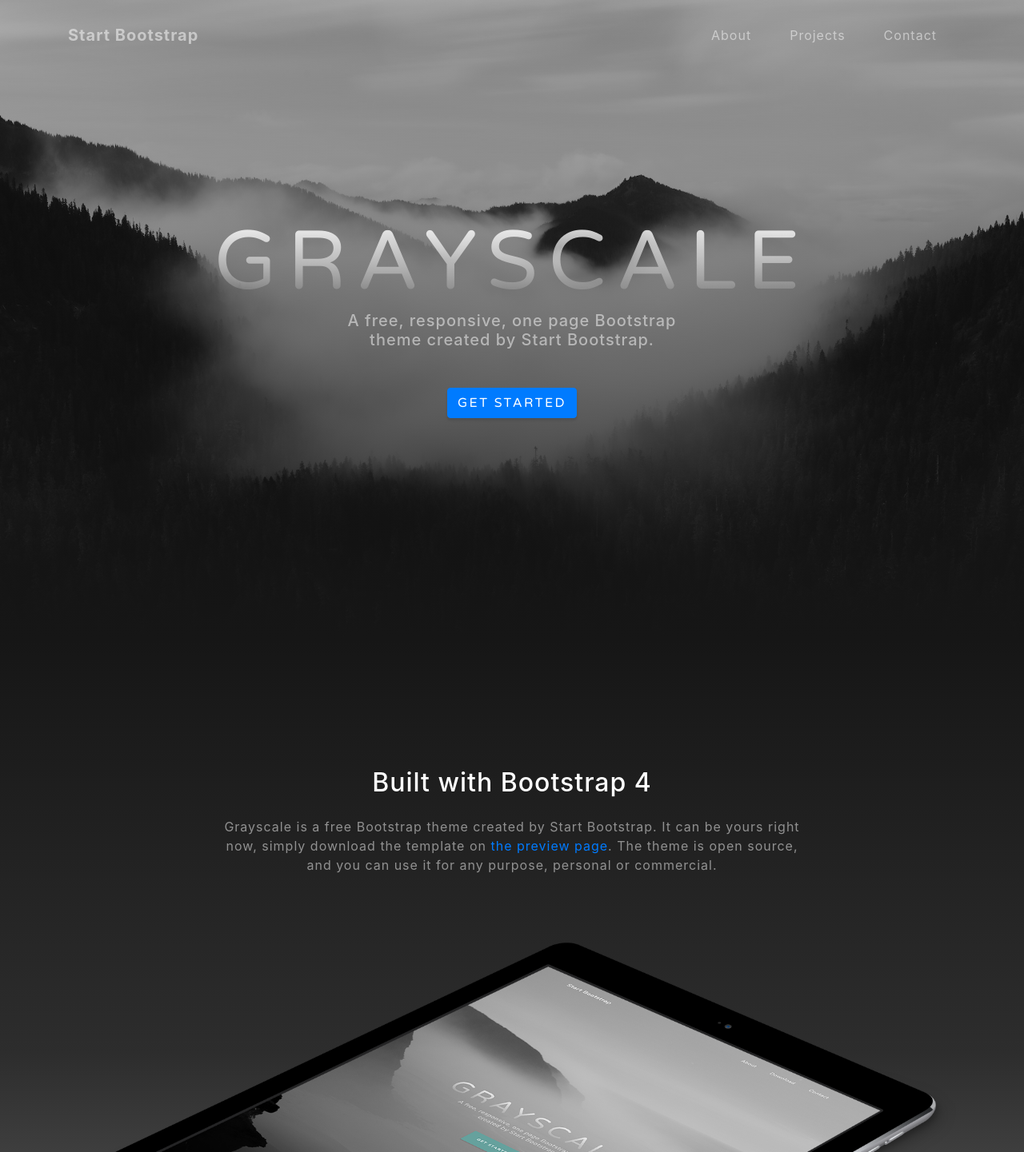
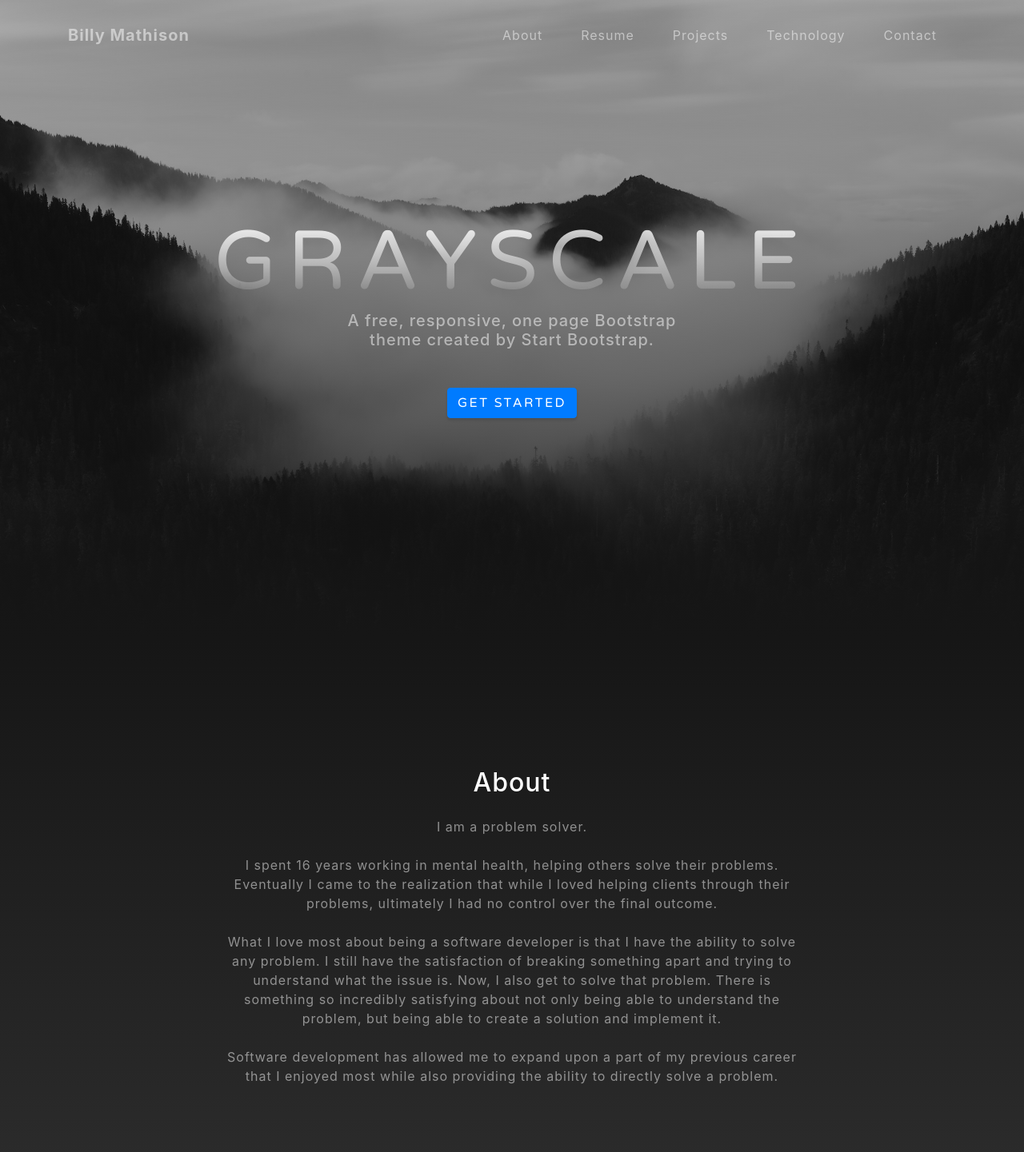
Before and after one commit to wlmathison/wlmathison.github.io, a website with bundled scripts: page index.html in a window 1280 px wide. Shown: the top 1441 px of the page at 80% size. Built offline with nearby package versions, Linux system fonts and the light colour scheme.

Commit message:
Adding CNAME file and starter text from previous project

```diff
--- a/index.html
+++ b/index.html
@@ -8,7 +8,7 @@
   <meta name="description" content="">
   <meta name="author" content="">
 
-  <title>Grayscale - Start Bootstrap Theme</title>
+  <title>Billy Mathison | Nashville-Based Full-Stack Developer</title>
 
   <!-- Bootstrap core CSS -->
   <link href="vendor/bootstrap/css/bootstrap.min.css" rel="stylesheet">
@@ -28,7 +28,7 @@
   <!-- Navigation -->
   <nav class="navbar navbar-expand-lg navbar-light fixed-top" id="mainNav">
     <div class="container">
-      <a class="navbar-brand js-scroll-trigger" href="#page-top">Start Bootstrap</a>
+      <a class="navbar-brand js-scroll-trigger" href="#page-top">Billy Mathison</a>
       <button class="navbar-toggler navbar-toggler-right" type="button" data-toggle="collapse" data-target="#navbarResponsive" aria-controls="navbarResponsive" aria-expanded="false" aria-label="Toggle navigation">
         Menu
         <i class="fas fa-bars"></i>
@@ -39,10 +39,16 @@
             <a class="nav-link js-scroll-trigger" href="#about">About</a>
           </li>
           <li class="nav-item">
+            <a class="nav-link js-scroll-trigger" href="#">Resume</a>
+          </li>
+          <li class="nav-item">
             <a class="nav-link js-scroll-trigger" href="#projects">Projects</a>
           </li>
           <li class="nav-item">
-            <a class="nav-link js-scroll-trigger" href="#signup">Contact</a>
+            <a class="nav-link js-scroll-trigger" href="#">Technology</a>
+          </li>
+          <li class="nav-item">
+            <a class="nav-link js-scroll-trigger" href="#">Contact</a>
           </li>
         </ul>
       </div>
@@ -65,9 +71,21 @@
     <div class="container">
       <div class="row">
         <div class="col-lg-8 mx-auto">
-          <h2 class="text-white mb-4">Built with Bootstrap 4</h2>
-          <p class="text-white-50">Grayscale is a free Bootstrap theme created by Start Bootstrap. It can be yours right now, simply download the template on
-            <a href="http://startbootstrap.com/template-overviews/grayscale/">the preview page</a>. The theme is open source, and you can use it for any purpose, personal or commercial.</p>
+          <h2 class="text-white mb-4">About</h2>
+          <p class="text-white-50">I am a problem solver.
+            <br><br>
+            I spent 16 years working in mental health, helping others solve their problems. Eventually I came to the
+            realization that while I loved helping clients through their problems, ultimately I had no control over the
+            final outcome.
+            <br><br>
+            What I love most about being a software developer is that I have the ability to solve any problem. I still
+            have the satisfaction of breaking something apart and trying to understand what the issue is. Now, I also
+            get to solve that problem. There is something so incredibly satisfying about not only being able to
+            understand the problem, but being able to create a solution and implement it.
+            <br><br>
+            Software development has allowed me to expand upon a part of my previous career that I enjoyed most
+            while
+            also providing the ability to directly solve a problem.</p>
         </div>
       </div>
       <img src="img/ipad.png" class="img-fluid" alt="">
```
Also changed, not shown: 1 other file.
